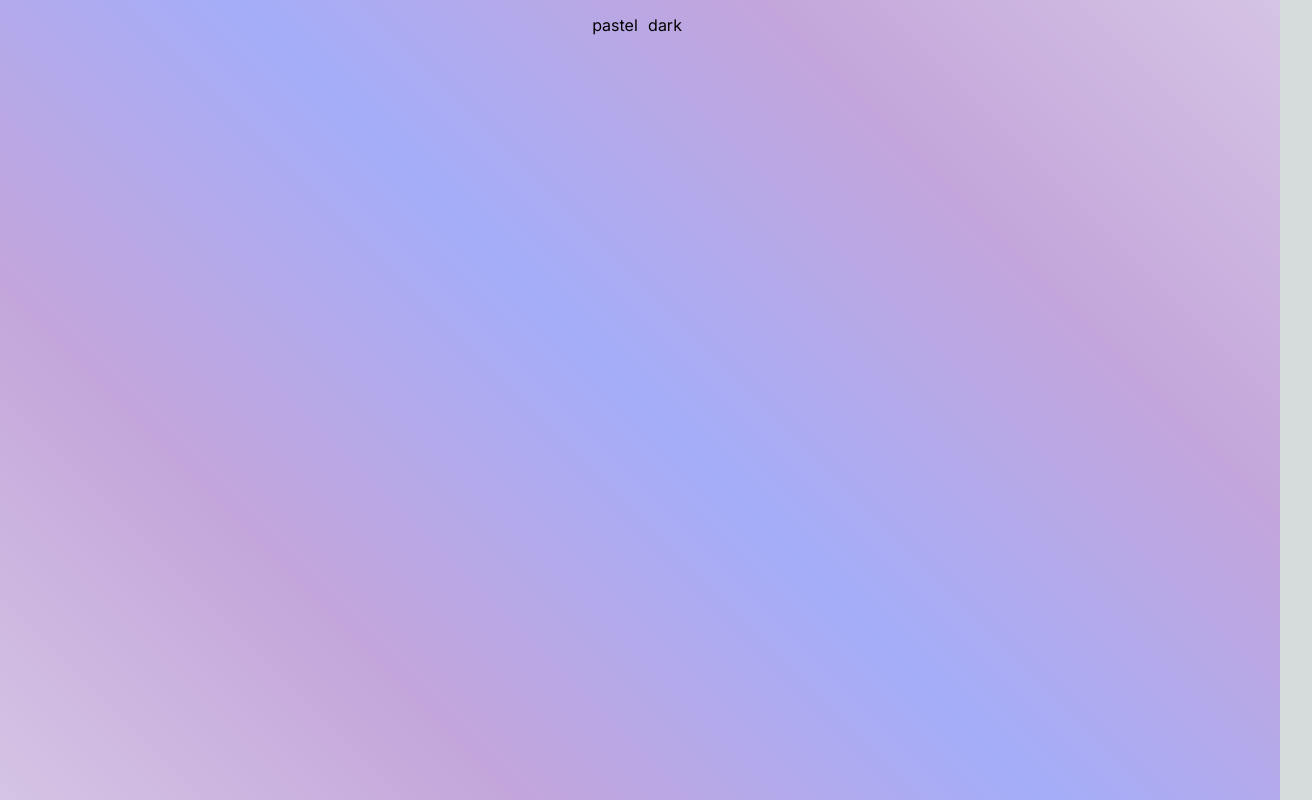
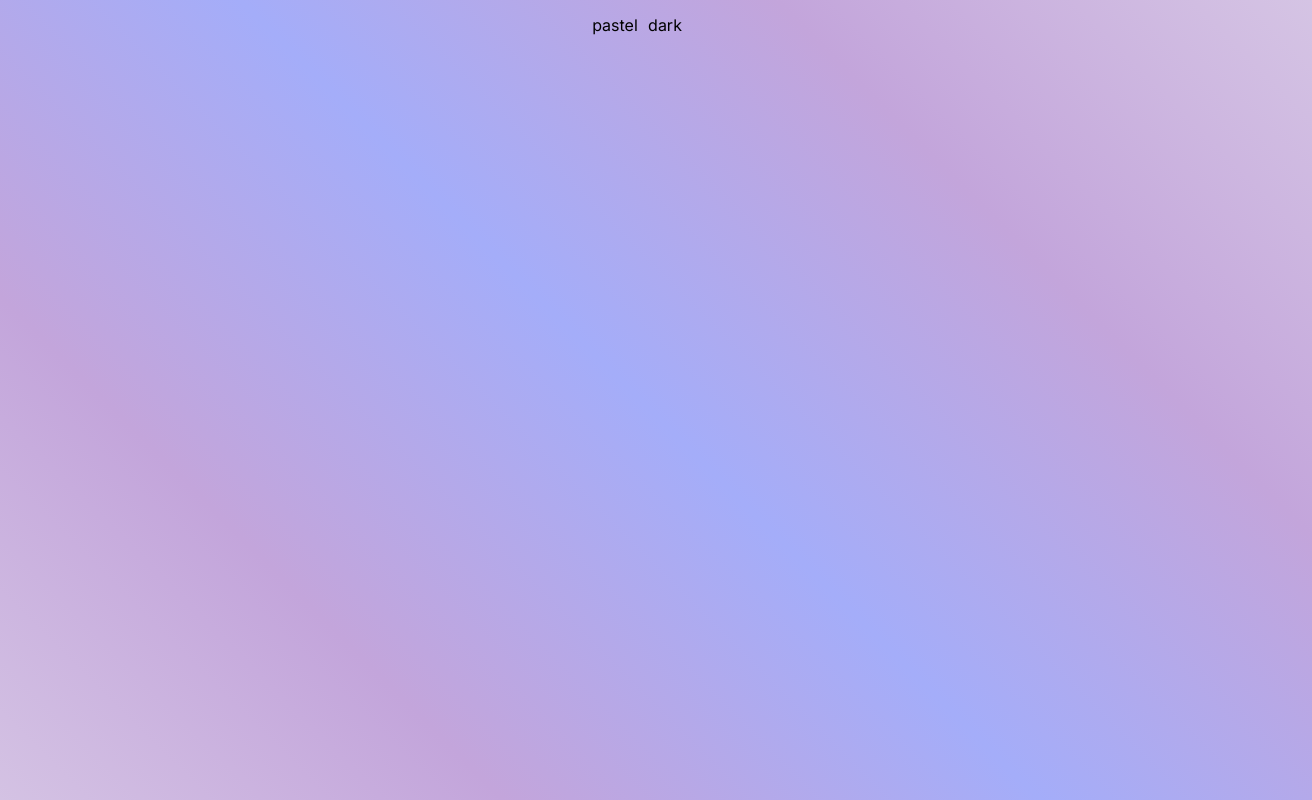
Before and after one commit to AntGa/AntGaDev, a Next.js app: page / in a window 1280 px wide. Shown: the whole page, 1312 px wide, since content can reach past the window. Built offline with nearby package versions, Linux system fonts and the light colour scheme.

Commit message:
Added parralax again

```diff
--- a/src/app/globals.css
+++ b/src/app/globals.css
@@ -10,8 +10,6 @@
   --bg-color-1: #d5c4e4;
   --bg-color-2: #c3a5db;
   --bg-color-3: #a4adf9;
-
-  --transition-duration: 2; /* Default transition duration */
 }
 
 html[theme='pastel'] {
@@ -48,9 +46,7 @@ body {
       rgb(var(--background-end-rgb))
     )
     rgb(var(--background-start-rgb));
-  transition:
-    color var(--transition-duration),
-    background var(--transition-duration); /* Apply transition */
+  transition: color var(--transition-duration);
 }
 
 @layer utilities {
@@ -70,5 +66,4 @@ body {
     var(--bg-color-2) 75%,
     var(--bg-color-1) 100%
   );
-  transition: background var(--transition-duration) ease-in-out; /* Apply transition */
 }
--- a/src/app/page.tsx
+++ b/src/app/page.tsx
@@ -1,27 +1,58 @@
 'use client'
 
-import { motion, useSpring, useTransform } from 'framer-motion'
+import { motion, useSpring } from 'framer-motion'
 import { useGesture } from '@use-gesture/react'
 import { useState, useEffect } from 'react'
 import Background from './components/meshblobs/background'
 import { Navbar } from './components/Navbar/Navbar'
 
+interface TargetPosition {
+  x: number
+}
+
 export default function Home() {
+  const [target, setTarget] = useState<TargetPosition>({ x: 0 })
+  const x = useSpring(0)
+
+  useEffect(() => {
+    x.set(target.x)
+  }, [target, x])
+
+  const bind = useGesture({
+    onMove: ({ xy: [px], dragging }) => {
+      if (!dragging) {
+        const rect = document.body.getBoundingClientRect()
+        const newX = (px - rect.width / 2) / (rect.width / 2)
+        setTarget({ x: newX * 30 })
+      }
+    },
+  })
+
   return (
-    <div className="flex h-screen w-screen items-center justify-center bg-[#F5E6D7]">
+    <div
+      className="flex h-screen w-screen flex-col items-center justify-center bg-[#F5E6D7]"
+      {...bind()}
+    >
       <motion.div
-        initial={{ width: 0, height: 0, rotate: -15, borderRadius: 50 }}
+        initial={{
+          width: '0',
+          height: '0',
+          rotate: -15,
+          borderRadius: 50,
+        }}
         animate={{
-          width: '100vw',
+          width: '105%',
           height: '100vh',
           rotate: 0,
           borderRadius: 0,
         }}
         transition={{ ease: [0.83, 0, 0.17, 1], duration: 1.5, delay: 0.5 }}
-        className="background flex justify-center overflow-hidden"
+        className="background absolute flex justify-center"
+        style={{ x }}
       >
-        <Navbar></Navbar>
+        <Navbar />
       </motion.div>
+      <div className="h-screen w-screen bg-black"></div>
     </div>
   )
 }
```
